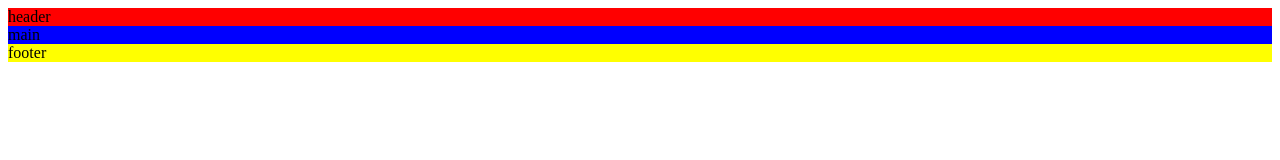
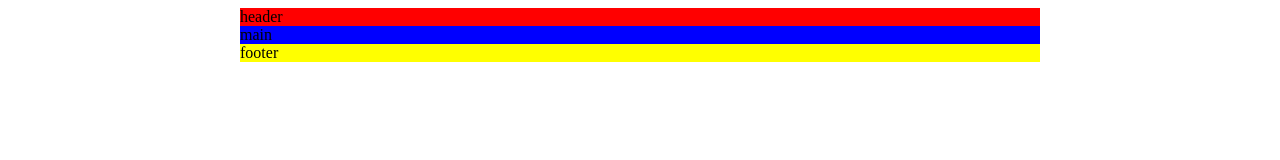
Before and after one commit to Audriusvilnius/Audrius_BIT_40_KD2, a website: page index.html in a window 1280 px wide. Drawn offline with Linux system fonts and the light colour scheme.

Commit message:
fix content on the scr

```diff
--- a/Style/main.css
+++ b/Style/main.css
@@ -1,9 +1,15 @@
 header{
+    width: 800px;
     background-color: red;
+    margin-left: calc((100% - 800px) / 2);
 }
 main{
+    width: 800px;
     background-color: blue;
+    margin-left: calc(50% - 400px);
 }
 footer{
+    width: 800px;
     background-color: yellow;
+    margin-left: calc((100% - 800px) / 2);
 }
```
